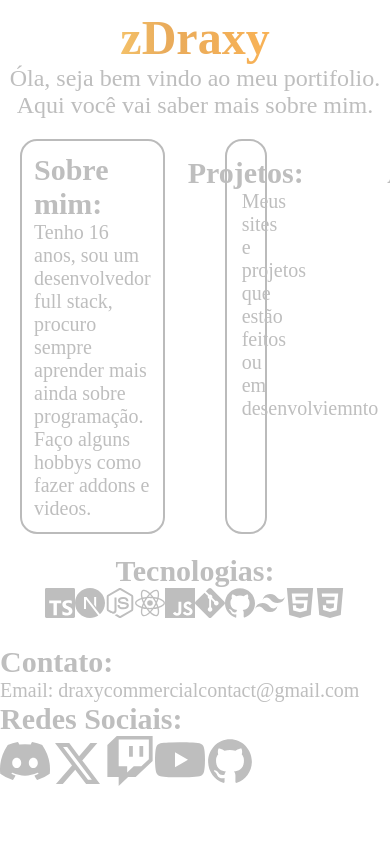
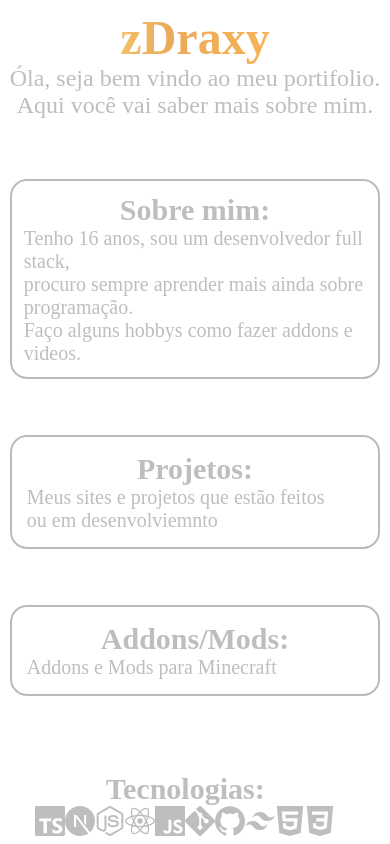
Before and after one commit to zDraxyy/Portifolio, a Next.js app: page / in a window 390 px wide. Shown: the top 844 px of the page. Built offline with nearby package versions, Linux system fonts and the light colour scheme; a web font is replaced by a local one.

Commit message:
ajusta formatação e adiciona animações para seções sobre mim e tecnologias

```diff
--- a/pages/index.jsx
+++ b/pages/index.jsx
@@ -28,7 +28,7 @@ export default function Home() {
         <div className={styles.Container}>
         <section className={styles.aboutme}>
          <h2 className={styles.me} > Sobre mim:</h2>
-         <p>
+         <p >
           Tenho 16 anos, sou um desenvolvedor full stack,<br/>
           procuro sempre aprender mais ainda sobre programação.<br/>
           Faço alguns hobbys como fazer addons e videos.
--- a/styles/Home.module.css
+++ b/styles/Home.module.css
@@ -1,9 +1,12 @@
-.main{
+.main {
+   text-align: center;
+  margin-top: 10px;
+  font-size: 26px;
   text-align: center;
   margin-top: 10px;
   font-size: 26px;
 }
-.title{
+.title {
   font-weight: bold;
   display: inline-block;
   background: linear-gradient(270deg, #ffd878, #f8b256, #e9ab5b,#ffd878);
@@ -16,7 +19,6 @@ font-weight: bold;
   color: transparent;
   animation: gradientMove 3s linear infinite;
 }
-
 @keyframes gradientMove {
   from {
     background-position: 200% 50%;
@@ -39,7 +41,32 @@ font-weight: bold;
   background: transparent;
   z-index: 1;
 }
-
+.aboutmeText {
+  background: linear-gradient(270deg, #ffd878, #f8b256, #e9ab5b, #ffd878);
+  background-size: 200% 200%;
+  background-clip: text;
+  -webkit-background-clip: text;
+  color: transparent;
+  -webkit-text-fill-color: transparent;
+  animation: Gradient 3s linear infinite;
+  font-weight: bold;
+}
+@keyframes aboutmeGradient {
+  0% {
+    background-position: 0% 50%;
+  }
+  100% {
+    background-position: 100% 50%;
+  }
+}
+@keyframes aboutmeTextGradient {
+  0% {
+    background-position: 0% 50%;
+  }
+  100% {
+    background-position: 100% 50%;
+  }
+}
 .aboutme::before {
   content: '';
   position: absolute;
@@ -53,12 +80,10 @@ font-weight: bold;
   z-index: -1;
   opacity: 0;
 }
-
 .aboutme:hover {
   transform: scale(1.03) translateY(-4px);
   border-color: transparent;
 }
-
 .aboutme:hover::before {
   opacity: 1;
   animation: borderDegrade 2.5s linear infinite;
@@ -69,7 +94,6 @@ font-weight: bold;
   mask-composite: exclude;
   padding: 3px;
 }
-
 @keyframes borderDegrade {
   0% {
     background-position: 0% 50%;
@@ -122,23 +146,11 @@ content: '';
   mask-composite: exclude;
   padding: 3px;
 }
-@keyframes borderDegrade {
-  0% {
-    background-position: 0% 50%;
-  }
-  50% {
-    background-position: 100% 50%;
-  }
-  100% {
-    background-position: 0% 50%;
-  }
-}
 .pro{
   display: flex;
   justify-content: center;
   align-items: center;
 }
-
 .me{
   display: flex;
   justify-content: center;
@@ -185,17 +197,6 @@ content: '';
   mask-composite: exclude;
   padding: 3px;
 }
-@keyframes borderDegrade {
-  0% {
-    background-position: 0% 50%;
-  }
-  50% {
-    background-position: 100% 50%;
-  }
-  100% {
-    background-position: 0% 50%;
-  }
-}
 .add{
   display: flex;
   justify-content: center;
@@ -212,23 +213,61 @@ content: '';
     font-size: 1.2rem;
   }
 }
-
 .technologiesSection {
-
   text-align: center;
   justify-content: center;
   justify-items: center;
 }
 .technologies {
-
-  align-items: center;
   align-items: center;
   justify-content: center;
   justify-items: center;
   margin-bottom: 20px;
 }
-.Container{
+.Container {
   display: grid;
-  grid-template-columns: repeat(3, 1fr);
-  gap: 20px;
+  grid-template-columns: repeat(2, 1fr);
+  grid-template-rows: auto auto;
+  gap: 32px;
+  max-width: 900px;
+  margin: 40px auto;
+  justify-items: center;
+  align-items: stretch;
+  width: 100%;
 }
+.aboutme {
+  grid-column: 1;
+  grid-row: 1;
+}
+.projects {
+  grid-column: 2;
+  grid-row: 1;
+}
+.addons {
+  grid-column: 1;
+  grid-row: 2;
+}
+.technologiesSection {
+  grid-column: 2;
+  grid-row: 2;
+  width: 100%;
+  max-width: 340px;
+  min-width: 220px;
+  box-sizing: border-box;
+}
+@media (max-width: 600px) {
+  .Container {
+    grid-template-columns: 1fr;
+    grid-template-rows: auto auto auto auto;
+    gap: 16px;
+  }
+  .aboutme,
+  .projects,
+  .addons,
+  .technologiesSection {
+    grid-column: 1 !important;
+    grid-row: auto !important;
+    max-width: 95vw;
+    width: 100%;
+  }
+}
```
Lines whose indentation alone changed are shown as unchanged.
